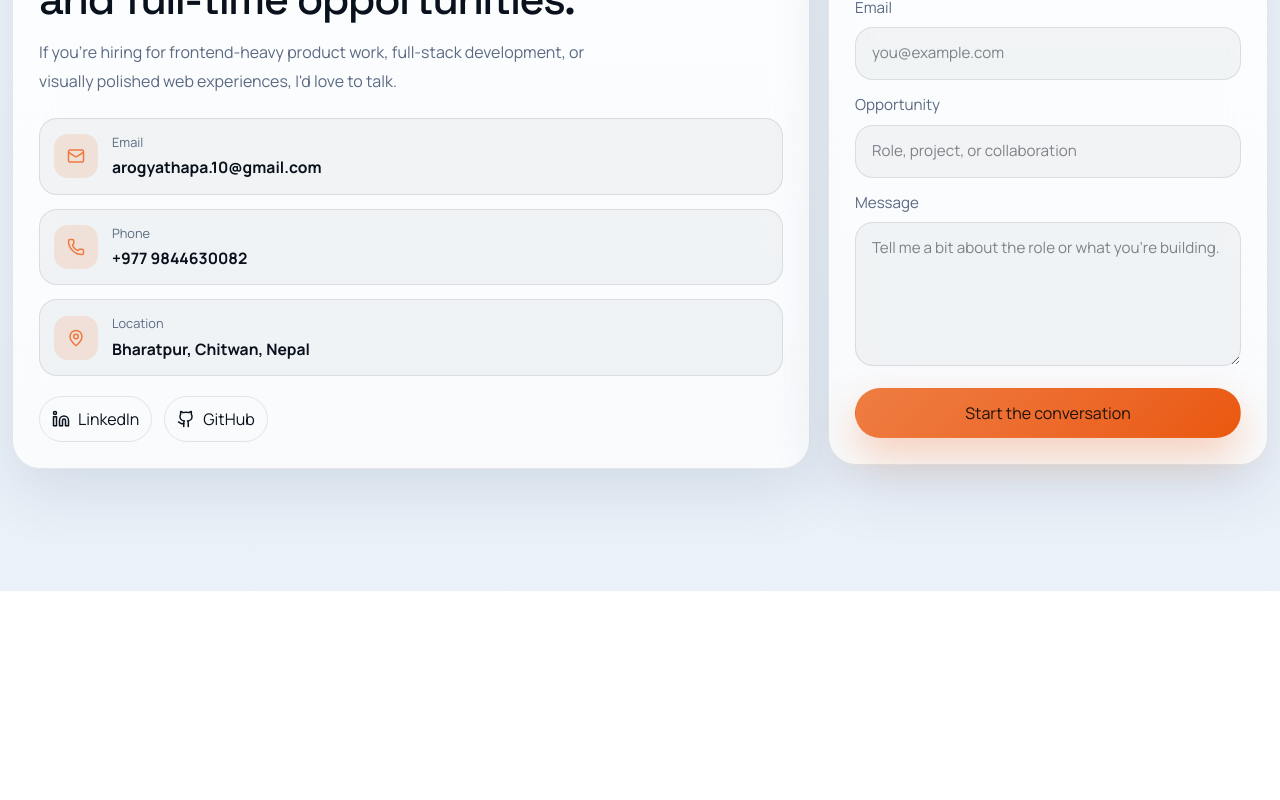
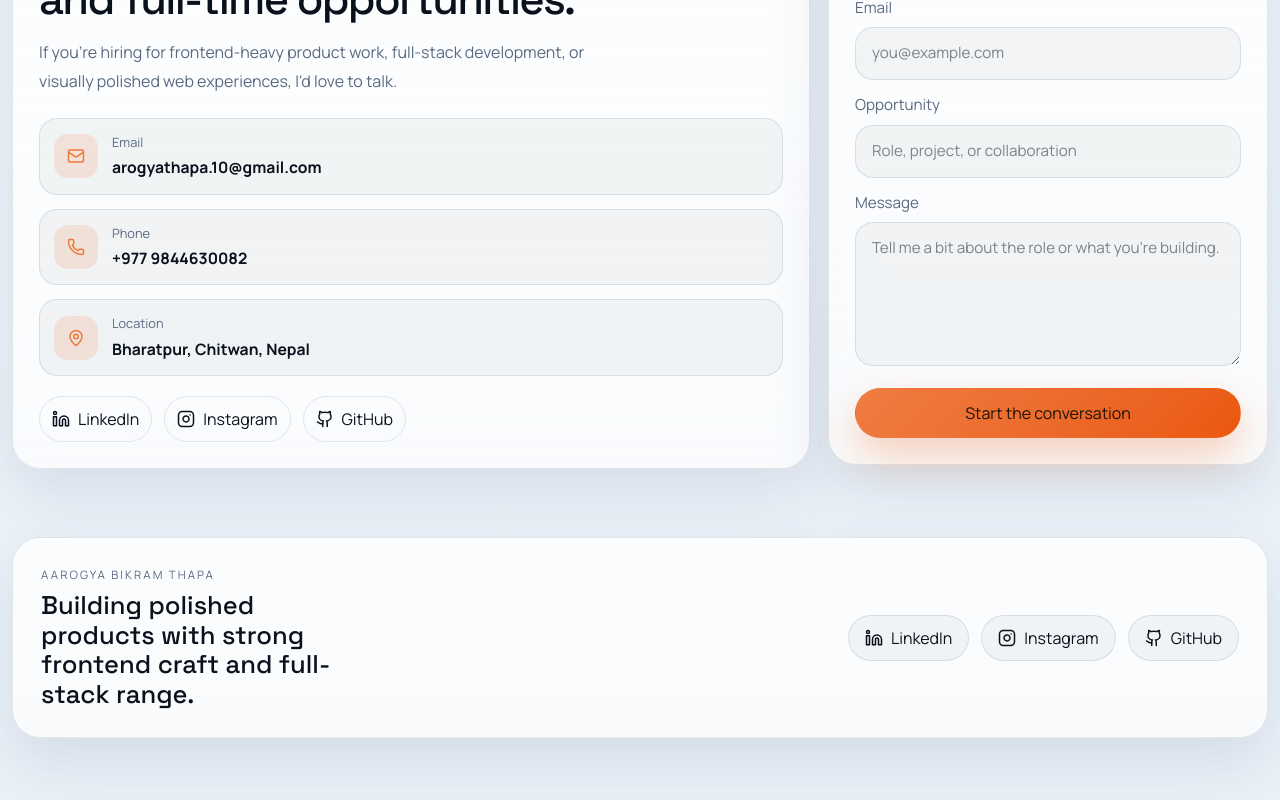
Before and after one commit to aar0gya/myportfolio, a React (Vite) app: page / in a window 1280 px wide. Shown: the part 3289-4089 px from the top of the page. Before the commit the page ends 3880 px from the top, so only its background shows below. Built offline with nearby package versions, Linux system fonts and the light colour scheme.

Commit message:
Updated links to socials

```diff
--- a/index.html
+++ b/index.html
@@ -2,9 +2,9 @@
 <html lang="en">
   <head>
     <meta charset="UTF-8" />
-    <link rel="icon" type="image/svg+xml" href="/vite.svg" />
+    <link rel="icon" type="image/svg+xml" href="/portfolio-mark.svg" />
     <meta name="viewport" content="width=device-width, initial-scale=1.0" />
-    <title>portfolio</title>
+    <title>Aarogya Bikram Thapa | Full-Stack Portfolio</title>
   </head>
   <body>
     <div id="root"></div>
--- a/src/index.css
+++ b/src/index.css
@@ -100,6 +100,61 @@
 .page-content {
   display: grid;
   gap: 26px;
+}
+
+.site-footer {
+  display: flex;
+  align-items: center;
+  justify-content: space-between;
+  gap: 22px;
+  padding: 28px;
+  margin-top: 8px;
+  border: 1px solid var(--line);
+  border-radius: 28px;
+  background: linear-gradient(180deg, color-mix(in srgb, var(--surface) 95%, white 5%), color-mix(in srgb, var(--surface) 86%, transparent));
+  box-shadow: var(--shadow);
+}
+
+.footer-copy h2 {
+  margin: 8px 0 0;
+  max-width: 18ch;
+  font-family: "Space Grotesk", sans-serif;
+  font-size: clamp(1.4rem, 2vw, 2rem);
+  line-height: 1.15;
+  color: var(--heading);
+}
+
+.footer-kicker {
+  margin: 0;
+  text-transform: uppercase;
+  letter-spacing: 0.18em;
+  font-size: 0.72rem;
+  color: var(--muted);
+}
+
+.footer-links {
+  display: flex;
+  flex-wrap: wrap;
+  justify-content: flex-end;
+  gap: 12px;
+}
+
+.footer-social {
+  display: inline-flex;
+  align-items: center;
+  gap: 8px;
+  min-height: 46px;
+  padding: 0 16px;
+  border: 1px solid var(--line);
+  border-radius: 999px;
+  background: var(--surface-soft);
+  color: var(--heading);
+  transition: transform 180ms ease, background-color 180ms ease;
+}
+
+.footer-social:hover {
+  transform: translateY(-2px);
+  background: color-mix(in srgb, var(--surface-soft) 76%, transparent);
 }
 
 .ambient {
@@ -744,6 +799,16 @@
     max-width: 100%;
     font-size: clamp(2.7rem, 10vw, 4rem);
   }
+
+  .site-footer {
+    display: flex;
+    flex-direction: column;
+    align-items: flex-start;
+  }
+
+  .footer-links {
+    justify-content: flex-start;
+  }
 }
 
 @media (max-width: 640px) {
--- a/src/pages/Home.jsx
+++ b/src/pages/Home.jsx
@@ -5,6 +5,7 @@ import {
   Code2,
   ExternalLink,
   Github,
+  Instagram,
   Linkedin,
   Mail,
   MapPin,
@@ -126,6 +127,11 @@ const socialLinks = [
     label: "LinkedIn",
     href: "https://www.linkedin.com/in/aarogya-bikram-thapa-ab63b6371",
     icon: Linkedin,
+  },
+  {
+    label: "Instagram",
+    href: "https://www.instagram.com/aar0gya/",
+    icon: Instagram,
   },
   {
     label: "GitHub",
@@ -506,6 +512,25 @@ export const Home = () => {
             </button>
           </form>
         </section>
+
+        <footer className="site-footer" data-reveal>
+          <div className="footer-copy">
+            <p className="footer-kicker">Aarogya Bikram Thapa</p>
+            <h2>Building polished products with strong frontend craft and full-stack range.</h2>
+          </div>
+
+          <div className="footer-links">
+            {socialLinks.map((item) => {
+              const Icon = item.icon;
+              return (
+                <a key={item.label} href={item.href} target="_blank" rel="noreferrer" className="footer-social">
+                  <Icon size={18} />
+                  {item.label}
+                </a>
+              );
+            })}
+          </div>
+        </footer>
       </main>
     </div>
   );
```
Also changed, not shown: public/portfolio-mark.svg (added).
